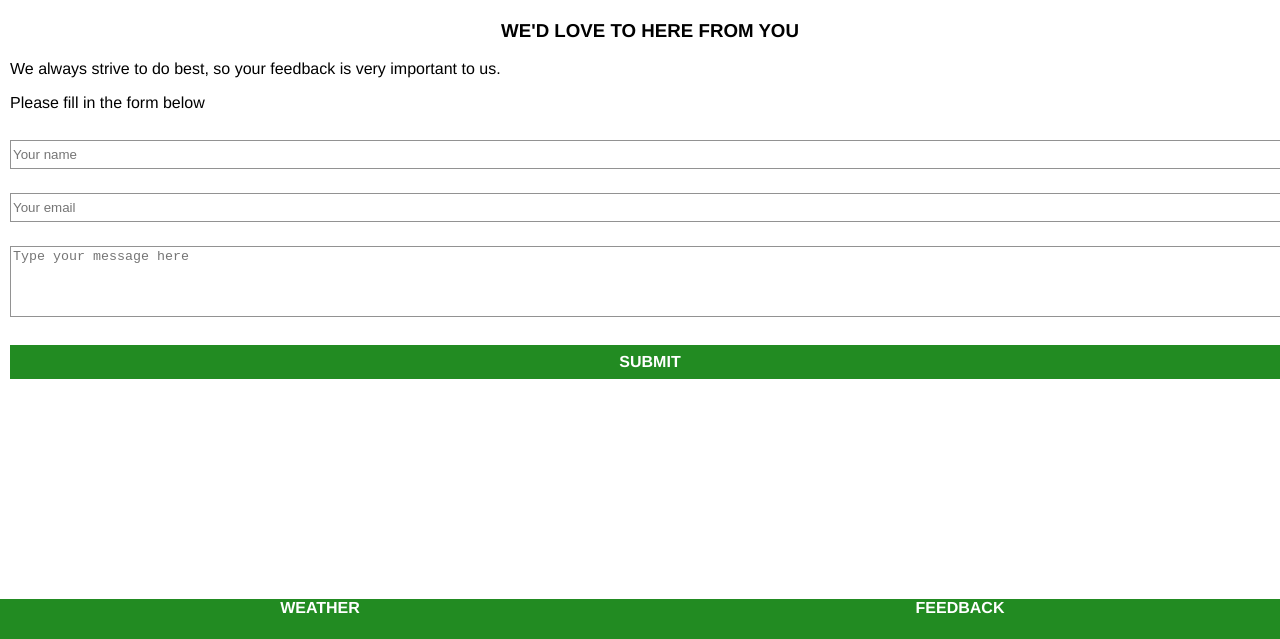
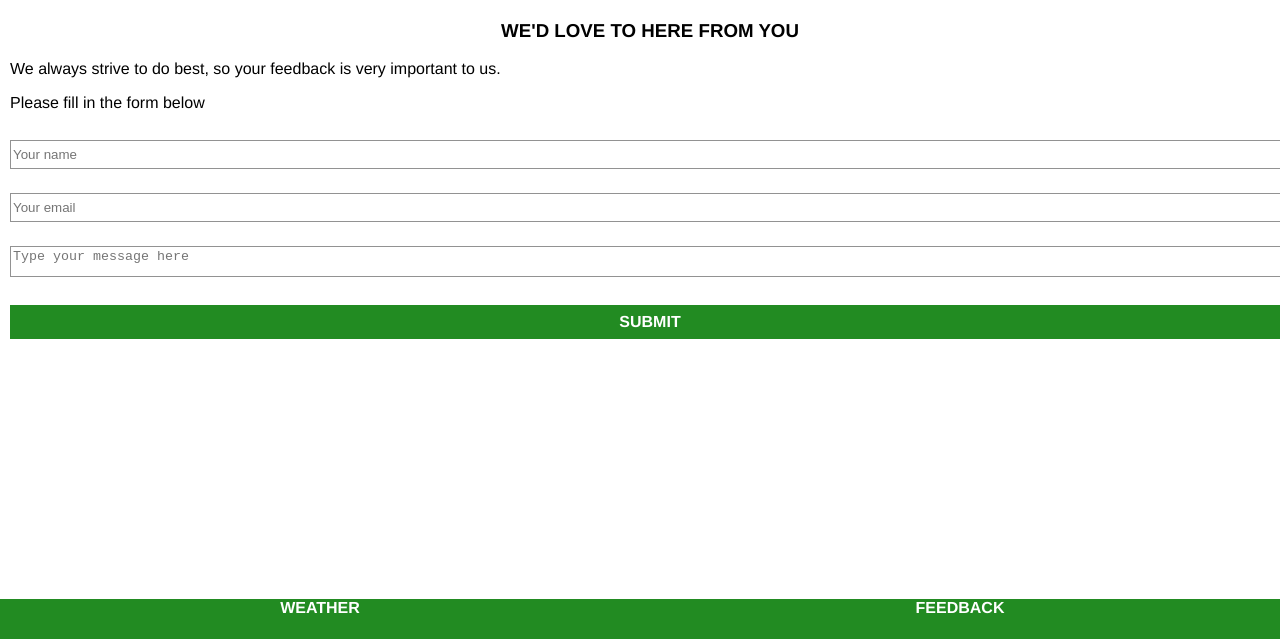
Before and after one commit to Tsholz27/Pine-city-Zoo, a plain HTML site: page feedback.html in a window 1280 px wide. Shown: the part 161-800 px from the top of the page. Drawn offline with Linux system fonts and the light colour scheme.

Commit message:
Update style.css

```diff
--- a/style.css
+++ b/style.css
@@ -182,7 +182,7 @@ border : 1px solid #929292;
 
 textarea{
 width: 100%;
-height :65px;
+height :25px;
 margin : 12px 0;
 border : 1px solid #929292;
 }
```
